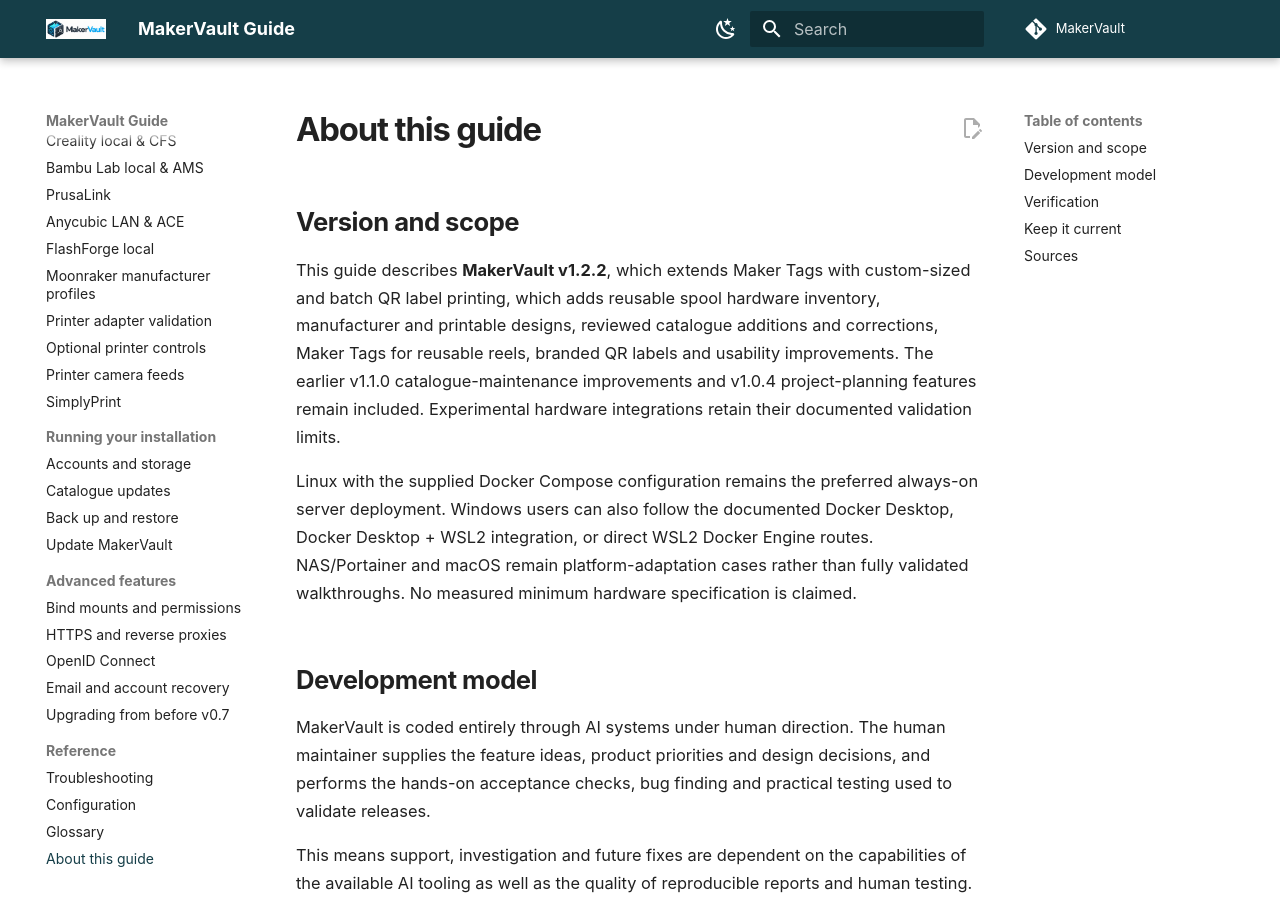
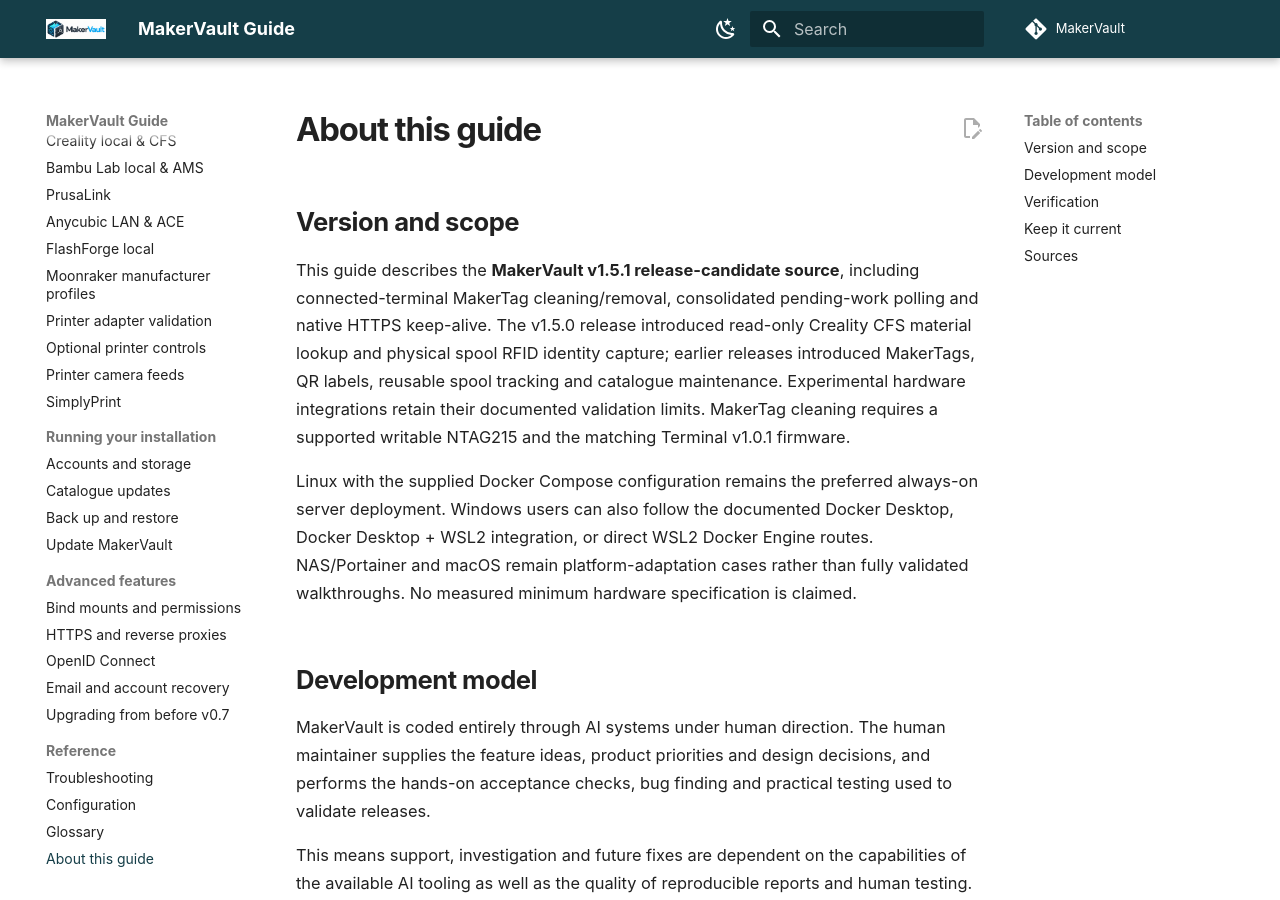
Before and after one commit to gavrd7/MakerVault, an MkDocs documentation site: the page built from docs/guide/reference/about.md, in a window 1280 px wide and 900 px high. Built offline with MkDocs 1.6.1 and Material for MkDocs 9.7.7, drawn with Linux system fonts in a browser that asks for light colours; comment, search, counter and statistics services are not loaded.

Commit message:
docs(release): prepare v1.5.1 docs/guide/reference/about.md

```diff
--- a/docs/guide/reference/about.md
+++ b/docs/guide/reference/about.md
@@ -2,7 +2,7 @@
 
 ## Version and scope
 
-This guide describes **MakerVault v1.2.2**, which extends Maker Tags with custom-sized and batch QR label printing, which adds reusable spool hardware inventory, manufacturer and printable designs, reviewed catalogue additions and corrections, Maker Tags for reusable reels, branded QR labels and usability improvements. The earlier v1.1.0 catalogue-maintenance improvements and v1.0.4 project-planning features remain included. Experimental hardware integrations retain their documented validation limits.
+This guide describes the **MakerVault v1.5.1 release-candidate source**, including connected-terminal MakerTag cleaning/removal, consolidated pending-work polling and native HTTPS keep-alive. The v1.5.0 release introduced read-only Creality CFS material lookup and physical spool RFID identity capture; earlier releases introduced MakerTags, QR labels, reusable spool tracking and catalogue maintenance. Experimental hardware integrations retain their documented validation limits. MakerTag cleaning requires a supported writable NTAG215 and the matching Terminal v1.0.1 firmware.
 
 Linux with the supplied Docker Compose configuration remains the preferred always-on server deployment. Windows users can also follow the documented Docker Desktop, Docker Desktop + WSL2 integration, or direct WSL2 Docker Engine routes. NAS/Portainer and macOS remain platform-adaptation cases rather than fully validated walkthroughs. No measured minimum hardware specification is claimed.
 
```
